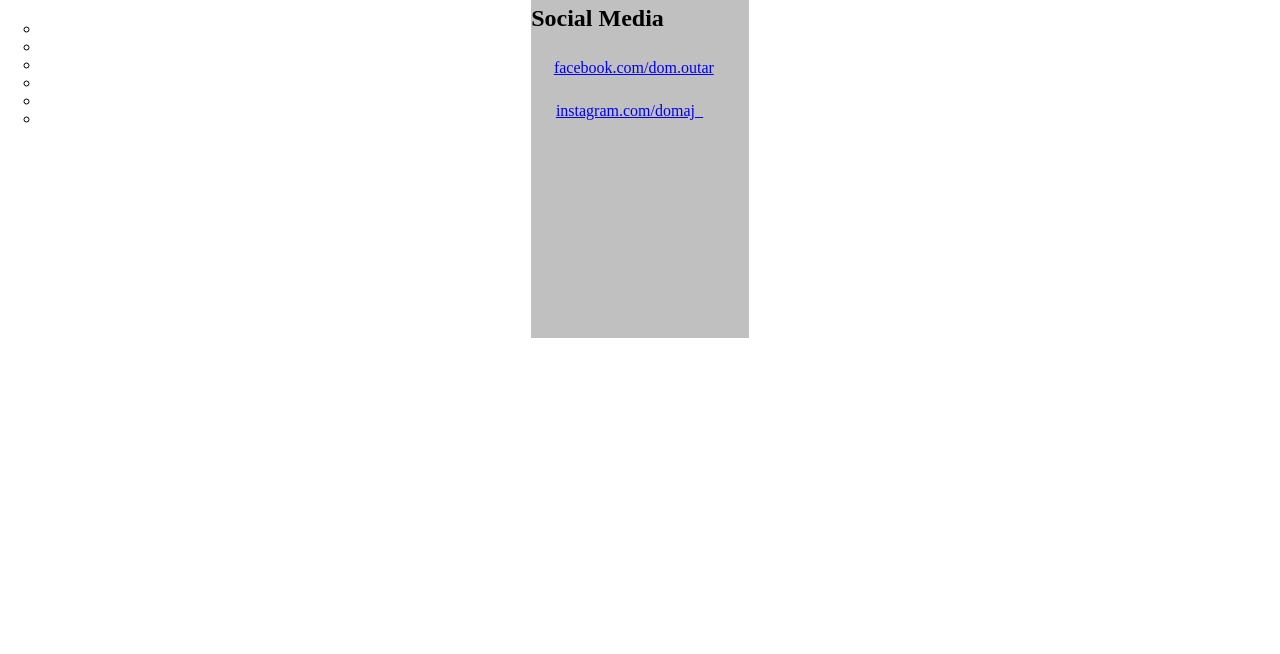
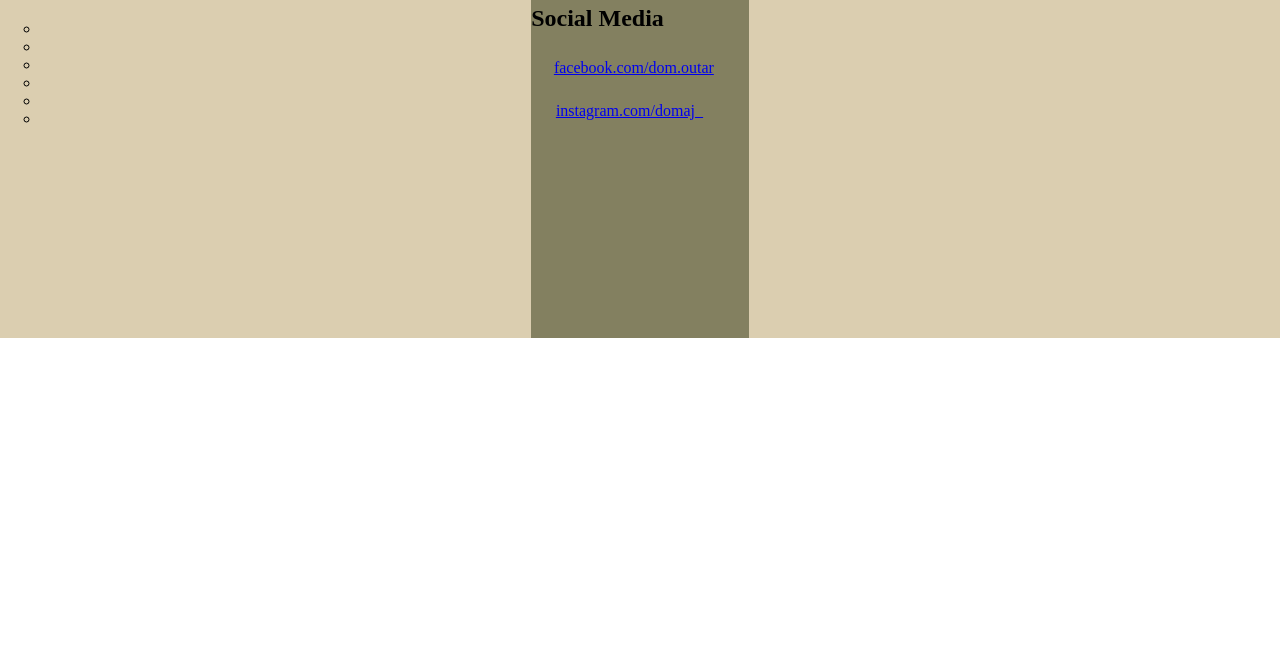
Before and after one commit to dominiqueuwi/dominiqueuwi.github.io, a plain HTML site: page index.html in a window 1280 px wide. Shown: the part 146-800 px from the top of the page. Drawn offline with Linux system fonts and the light colour scheme.

Commit message:
newcolors

```diff
--- a/style.css
+++ b/style.css
@@ -17,7 +17,7 @@ background-color: white; }
 width: 100%;
 height:100%;
 position: absolute;
-background: white;
+background: #dbceb0;
 text-align: center;}
 
 .main hr { margin: 10px 0px 20px 0px; padding: 0px; border: 0;
@@ -28,7 +28,7 @@ border-bottom: 2px solid #D3D3D3 }
 width: 17%;
 height: 100%;
 position: absolute;
-background: silver; }
+background: #838060; }
 
 .sidenav img { border-radius: 50%; }
 
```
